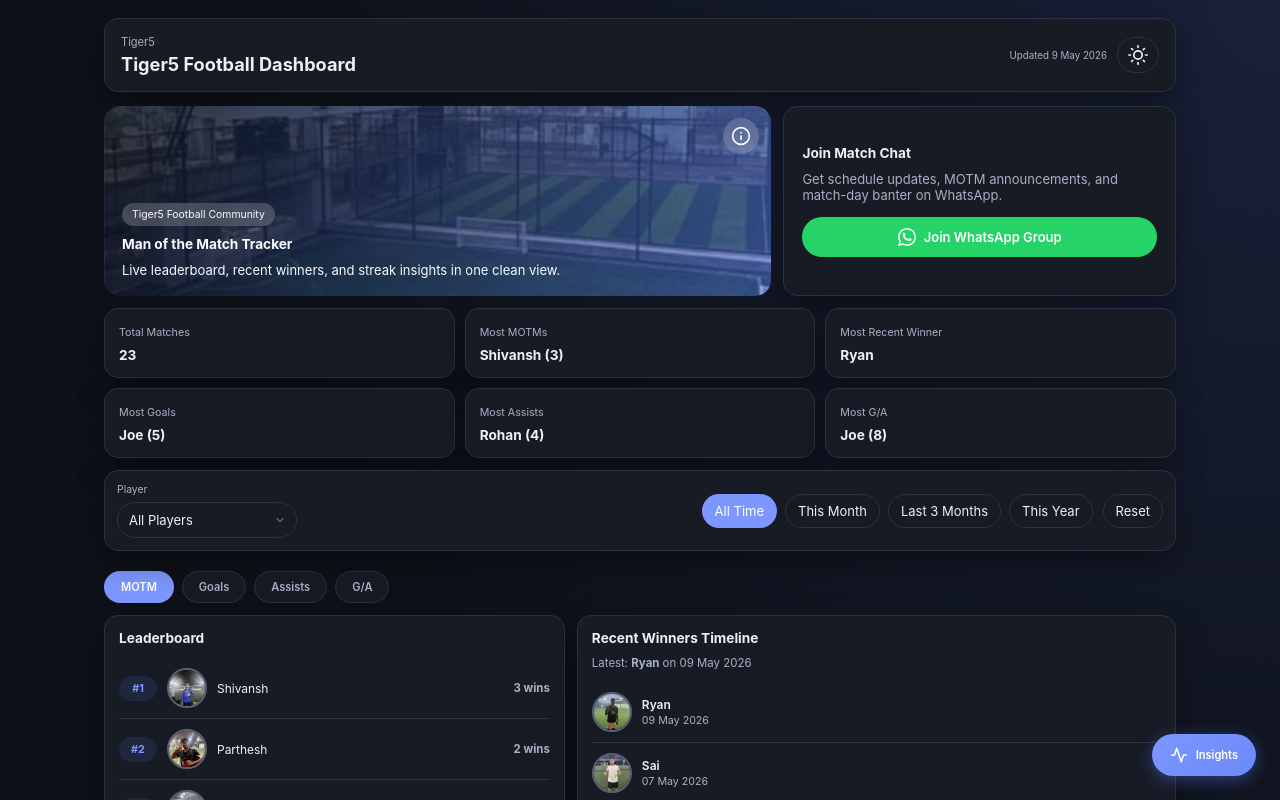
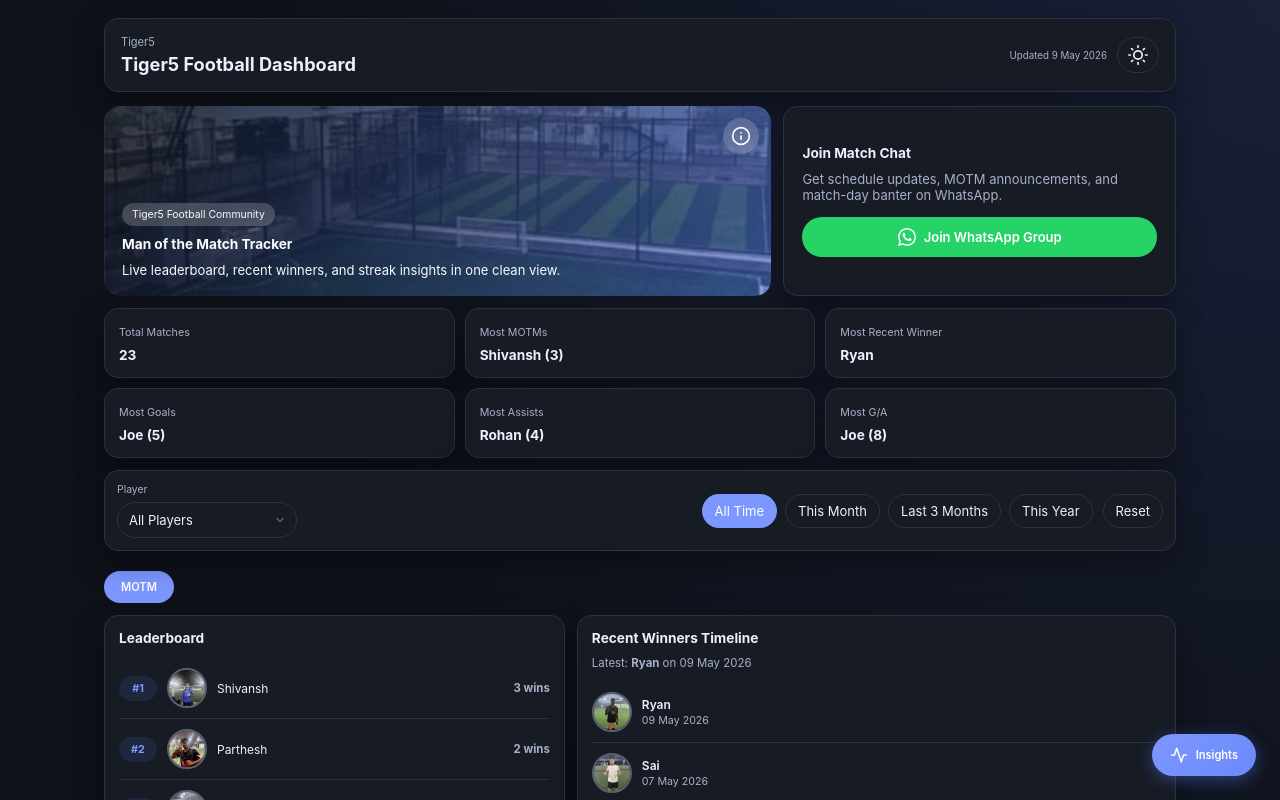
Before and after one commit to Sukrittt/tiger5-motm-tracker, a React (Vite) app: page / in a window 1280 px wide. Shown: the top 800 px of the page. Built offline with nearby package versions, Linux system fonts and the light colour scheme.

Commit message:
Hide goals/assists sections from MOTM dashboard UI

```diff
--- a/src/App.jsx
+++ b/src/App.jsx
@@ -516,9 +516,6 @@ function App() {
 
       <div className="section-tabs">
         <button type="button" className={`tab ${activeTab === 'motm' ? 'tab-active' : ''}`} onClick={() => setActiveTab('motm')}>MOTM</button>
-        <button type="button" className={`tab ${activeTab === 'goals' ? 'tab-active' : ''}`} onClick={() => setActiveTab('goals')}>Goals</button>
-        <button type="button" className={`tab ${activeTab === 'assists' ? 'tab-active' : ''}`} onClick={() => setActiveTab('assists')}>Assists</button>
-        <button type="button" className={`tab ${activeTab === 'ga' ? 'tab-active' : ''}`} onClick={() => setActiveTab('ga')}>G/A</button>
       </div>
 
       {activeTab === 'motm' && (
```
